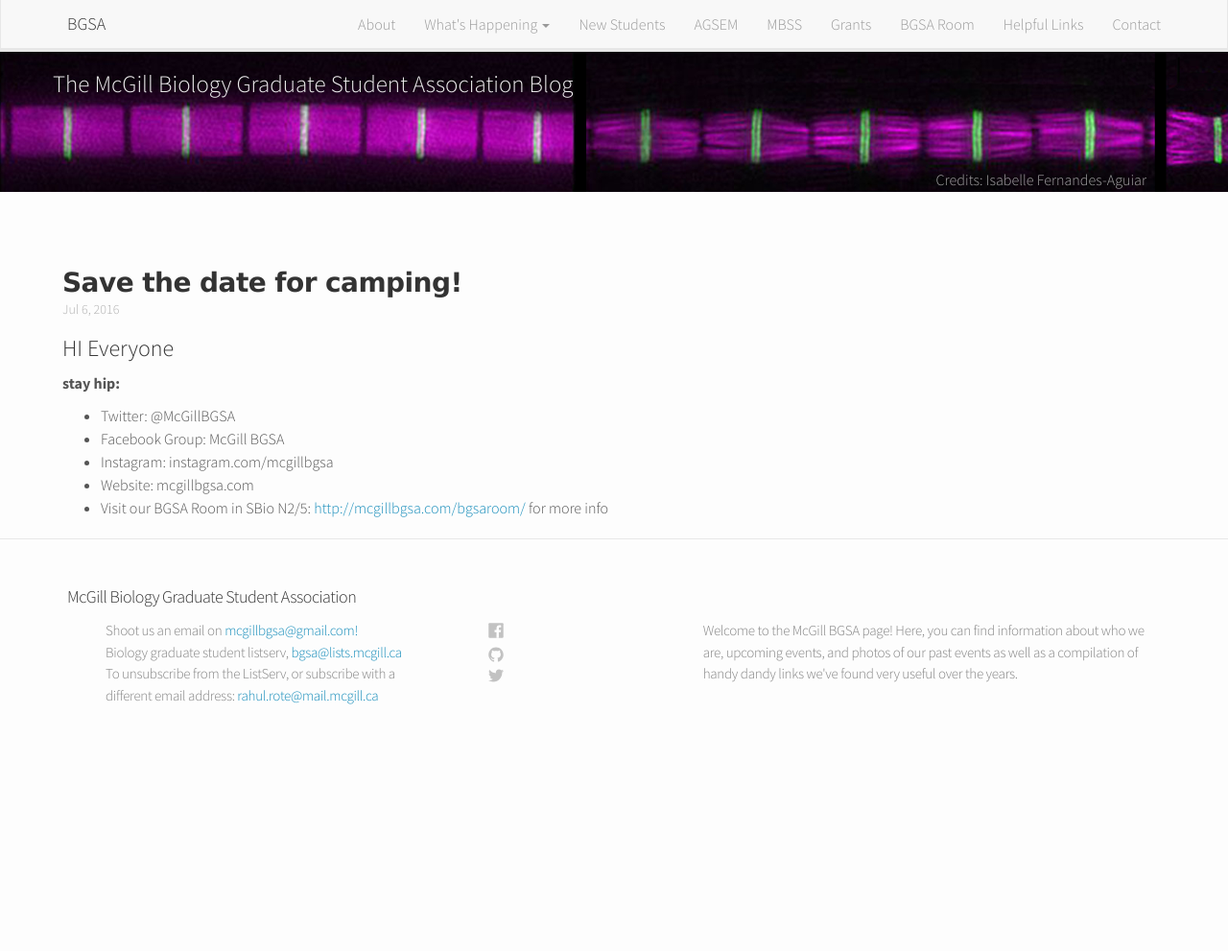
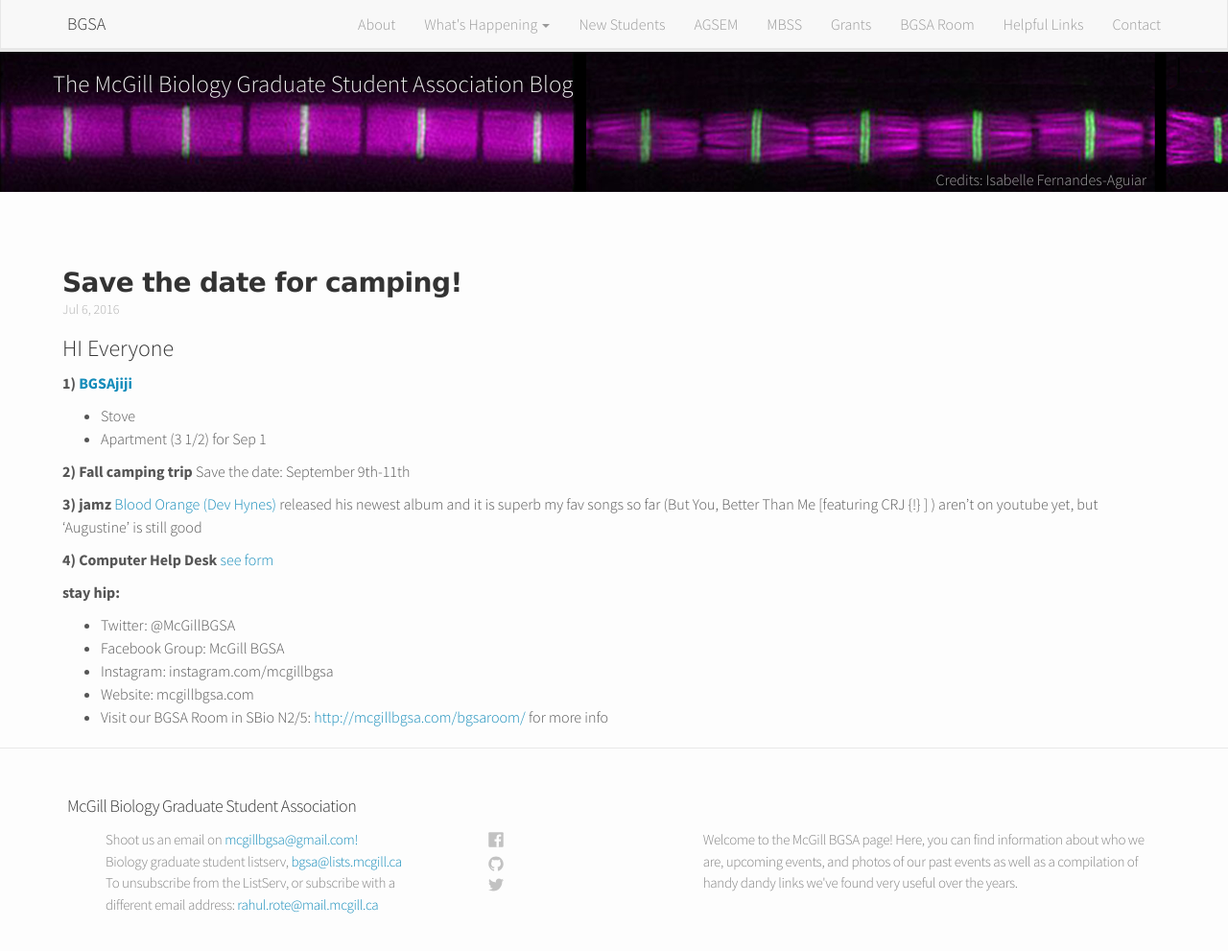
Before and after one commit to McGillBGSA/McGillBGSA.github.io, a Jekyll site: the page built from _posts/2016-07-06-Save-the-date.md, in a window 1280 px wide and 1009 px high. Shown: the top 991 px of the window at 96% size. Built offline with Jekyll 4.4.1, drawn with Linux system fonts in a browser that asks for light colours; nearby versions of some CDN libraries.

Commit message:
Put in the rest

```diff
--- a/_posts/2016-07-06-Save-the-date.md
+++ b/_posts/2016-07-06-Save-the-date.md
@@ -7,6 +7,20 @@ categories: event
 
 ## HI Everyone
 
+**1) [BGSAjiji](https://docs.google.com/spreadsheets/d/1s9BcBibvzUni4RXZ90X5_LQtxD_19S6mxys_-VmQ1CM/edit?pli=1#gid=0)**
+  - Stove
+  - Apartment (3 1/2) for Sep 1
+
+**2) Fall camping trip**
+    Save the date: September 9th-11th
+
+**3) jamz**
+[Blood Orange (Dev Hynes)](https://www.youtube.com/watch?v=NXtzcViZPGA) released his newest album and it is superb
+my fav songs so far (But You, Better Than Me [featuring CRJ {!} ] ) aren't on youtube yet, but 'Augustine' is still good
+
+**4) Computer Help Desk**
+ [see form](http://mcgillbgsa.com//assets/documents/BGSA_Compter_Help_Desk.xlsx)
+
 
 __stay hip:__
 
```
